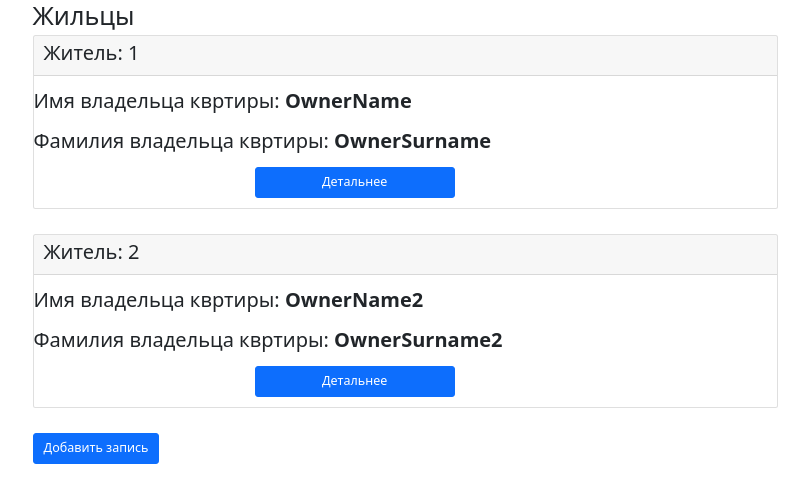
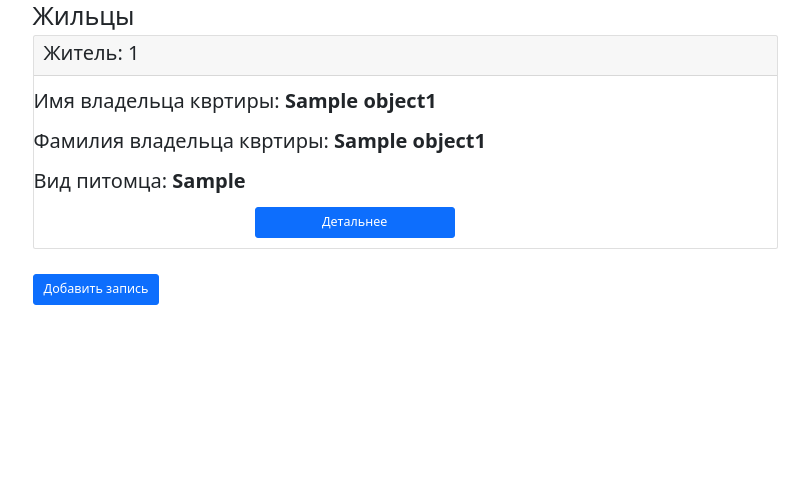
Before and after one commit to DreamyUndertaker/Animal_site_for_course_Work, a Django app: template animal/db/templates/db/db.html in a window 1280 px wide. Shown: the top 503 px of the page, without its empty margins (235-1044 px from the left). Run offline with Django 4.2, Linux system fonts and the light colour scheme; data comes from the database, SQL or seed files in the repository; both versions use the stored data as it was after the commit; the template is opened without the code that fills it: values that come from a table or form of the project are taken from there, most other values are stand-ins (such as "Sample title", 1, 10 or a date in 2020); some libraries are stand-ins or nearby versions.

Commit message:
Added pets info on main page

```diff
--- a/animal/db/templates/db/db.html
+++ b/animal/db/templates/db/db.html
@@ -13,24 +13,29 @@
     </div>
     <div class="row align-items-center justify-content-center">
         <div class="col-8" >
-            {% if ApartmentOwner.count > 0 %}
-            {% for object in ApartmentOwner %}
+            {% if apartmentOwner.count > 0 %}
+            {% for object1, object2 in myZip %}
                 <div class="col" style="padding-bottom: 25px;">
                     <div class="col">
                         <div class="card">
                             <div class="card-header">
-                                <h5 class="card-title h2">Житель: {{ object.id }}</h5>
+                                <h5 class="card-title h2">Житель: {{ object1.id }}</h5>
                             </div>
                             <p class="card-text">
                                 <div class="row">
-                                    <p>Имя владельца квртиры: <span class="fw-bolder">{{ object.ownerName }}</span></p>
+                                    <p>Имя владельца квртиры: <span class="fw-bolder">{{ object1.ownerName }}</span></p>
                                 </div>
                                 <div class="row">
-                                    <p>Фамилия владельца квртиры: <span class="fw-bolder">{{ object.ownerSurName }}</span></p>
+                                    <p>Фамилия владельца квртиры: <span class="fw-bolder">{{ object1.ownerSurName }}</span></p>
                                 </div>
+
+                                <div class="row">
+                                    <p> Вид питомца: <span class="fw-bolder">{{ object2.petKind }}</span></p>
+                                </div>
+
                                 <div class="row align-items-center justify-content-center">
                                     <div class="col-5">
-                                        <a href="{% url 'person-detail' object.id %}" class="btn btn-primary btn-lg" style="width: 200px;">Детальнее</a>
+                                        <a href="{% url 'person-detail' object1.id %}" class="btn btn-primary btn-lg" style="width: 200px;">Детальнее</a>
                                     </div>
                                 </div>
                             </p>
```
Also changed, not shown: animal/db/views.py (+9 -5 lines), animal/db.sqlite3.
